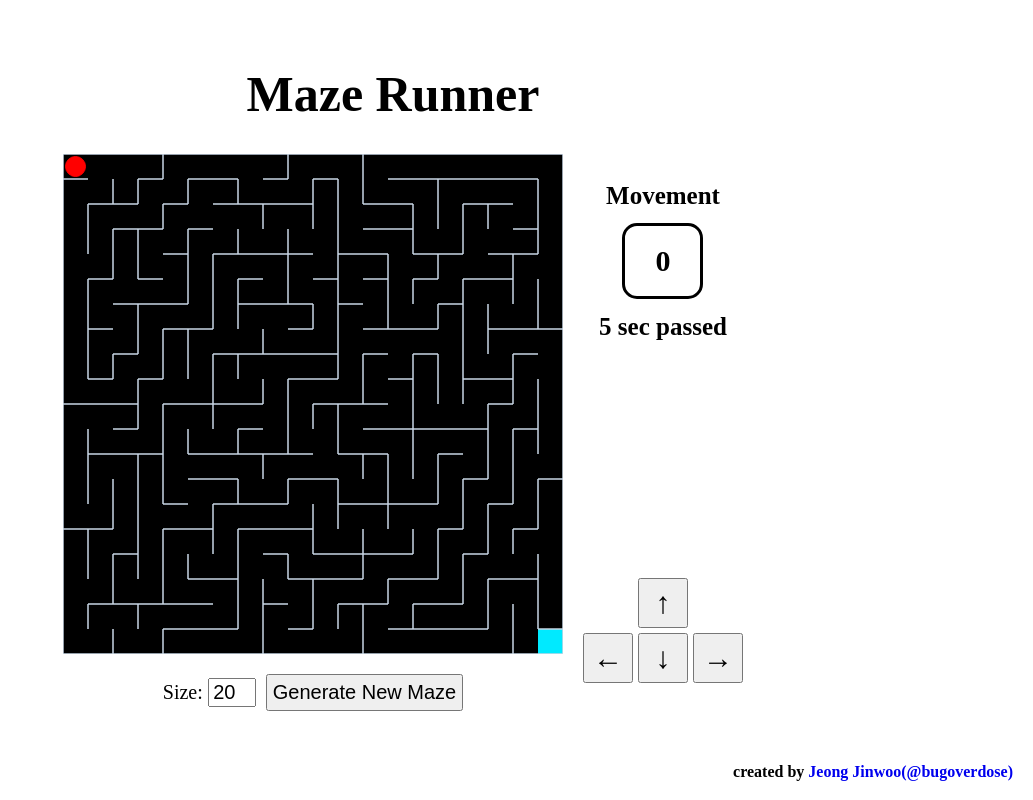
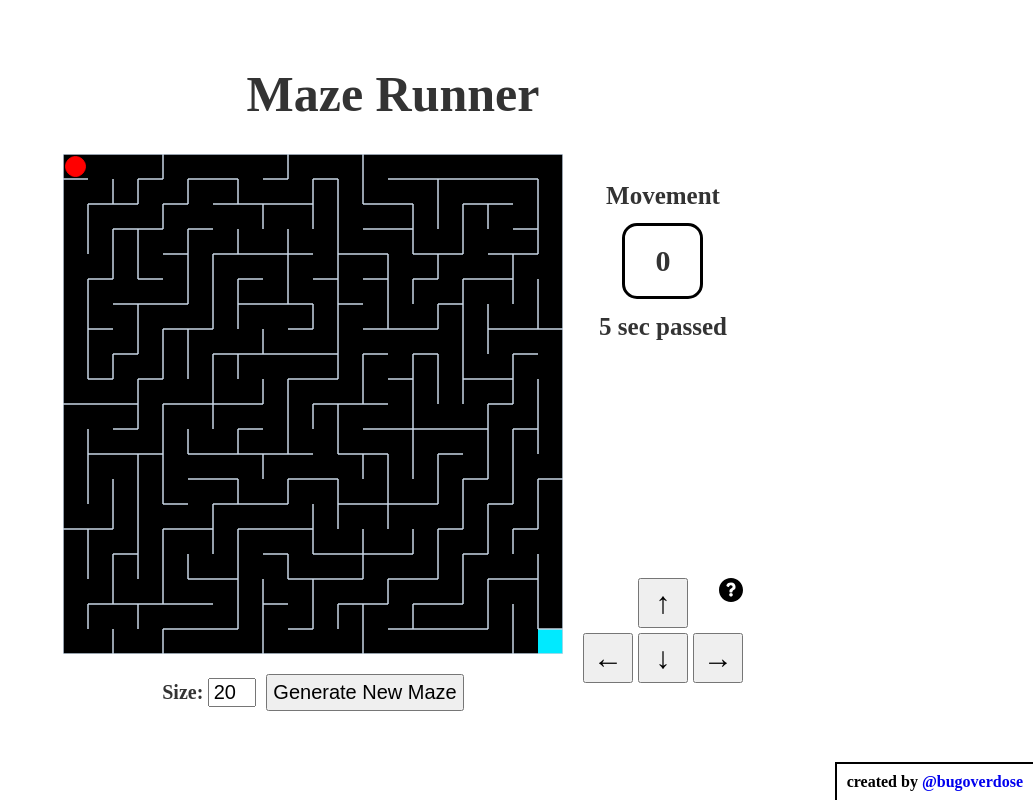
Before and after one commit to bugoverdose/maze-runner, a React (Create React App) app: page / in a window 1280 px wide. Shown: the whole page, without its empty margins (247-1280 px from the left). Built offline with nearby package versions, Linux system fonts and the light colour scheme.

Commit message:
feat: control explanation on hovering over question mark svg

```diff
--- a/src/components/Footer.tsx
+++ b/src/components/Footer.tsx
@@ -1,13 +1,17 @@
 import styled from "styled-components";
 
 const FooterContainer = styled.footer`
-  position: absolute;
+  // absolute은 화면이 줄어들어서 스크롤다운이 가능해졌을 때 element에 남아있음. 스크롤해도 따라오지 않음.
+  position: fixed; // fixed는 화면 기준. absolute은 element 기준
   bottom: 0;
   right: 0;
-  padding: 20px;
+  padding: 10px;
   font-weight: 600;
-  z-index: -1;
+  border-top: 2px black solid;
+  border-left: 2px black solid;
+  background-color: white;
 `;
+
 const GithubLink = styled.a`
   text-decoration: none;
 `;
@@ -15,8 +19,6 @@ const GithubLink = styled.a`
 export const Footer = () => (
   <FooterContainer>
     created by{" "}
-    <GithubLink href="https://github.com/bugoverdose">
-      Jeong Jinwoo(@bugoverdose)
-    </GithubLink>
+    <GithubLink href="https://github.com/bugoverdose">@bugoverdose</GithubLink>
   </FooterContainer>
 );
--- a/src/components/Maze.tsx
+++ b/src/components/Maze.tsx
@@ -6,6 +6,7 @@ import { generateMazeStructure } from "../logic/generate-maze-structure";
 import { isMovable } from "../logic/is-movable";
 import { endPosition, startPosition } from "../logic/paint-wall-info";
 import { CELL_SIZE } from "../styles/constants";
+import { QuestionMarkLogo } from "./QuestionMarkLogo";
 
 const Container = styled.div`
   text-align: center;
@@ -15,6 +16,7 @@ const Container = styled.div`
   align-items: center;
   height: 100vh;
   width: 100vw;
+  color: ${(props) => props.theme.textColor};
 `;
 
 const Header = styled.header`
@@ -46,6 +48,7 @@ const GeneratorForm = styled.form`
   label {
     margin-right: 10px;
     font-size: 20px;
+    font-weight: 600;
   }
 `;
 
@@ -80,7 +83,7 @@ const MovementCountBox = styled.div`
   align-items: center;
   font-size: 25px;
   font-weight: 600;
-  div {
+  & > div {
     border-radius: 15px;
     border: 3px ${(props) => props.theme.backgroundColor} solid;
     padding: 20px 30px;
@@ -103,6 +106,27 @@ const ControlBtn = styled.input.attrs({ type: "button" })`
   font-weight: 800;
 `;
 
+const HelpBtn = styled.div`
+  position: relative;
+  display: flex;
+  justify-content: flex-end;
+  align-items: flex-start;
+  & > svg:hover + span {
+    display: block; // The adjacent sibling selector (+) selects all elements that are the adjacent siblings of a specified element
+  } // svg:hover 상태면 형제인 span 태그도 드러남
+`;
+
+const HelpText = styled.span`
+  display: none;
+  position: absolute; // align itself to the closest relative father
+  top: -100px;
+  left: -300px;
+  border-radius: 15px;
+  border: 3px black solid;
+  background-color: white;
+  padding: 15px;
+`;
+
 const Popup = styled.div`
   /* 대안: position: absolute; // align itself according to the closest relative father (=body) */
   position: fixed; // 스크롤 내리더라도 브라우저 화면 자체를 기준으로 최초로 렌더링된 위치에 고정
@@ -113,6 +137,7 @@ const Popup = styled.div`
   display: flex;
   justify-content: center;
   align-items: center;
+  z-index: 99;
   // pseudo selector 재활 훈련
   & > div {
     border-radius: 30px;
@@ -140,19 +165,20 @@ const Maze = () => {
   const theme = useTheme();
   const canvasRef = useRef<HTMLCanvasElement>(null);
 
-  const [mazeSize, setMazeSize] = useState(20);
+  const [mazeSize, _setMazeSize] = useState(20);
   const [mazeSizeInput, setMazeSizeInput] = useState(20);
 
   const [canvasSize, setCanvasSize] = useState(mazeSize * CELL_SIZE);
-  const [maze, setMaze] = useState(new MazeBoard(mazeSize, CELL_SIZE));
+  const [maze] = useState(new MazeBoard(mazeSize, CELL_SIZE));
 
+  const [time, setTime] = useState(0);
   const [moveCount, _setMoveCount] = useState(0);
-  const [time, setTime] = useState(0);
   const [isFinished, _setIsFinished] = useState(false);
 
   // 이벤트리스너에서는 업데이트된 state 값 접근 불가 => useRef를 업데이트하여 접근
   const moveCountRef = React.useRef(moveCount);
   const isFinishedRef = React.useRef(isFinished);
+  const mazeSizeRef = React.useRef(mazeSize);
 
   const setMoveCount = (data: number) => {
     moveCountRef.current = data; // useRef와 useState를 일치시키기
@@ -162,6 +188,11 @@ const Maze = () => {
     isFinishedRef.current = data;
     _setIsFinished(data);
   };
+  const setMazeSize = (data: number) => {
+    mazeSizeRef.current = data;
+    _setMazeSize(data);
+  };
+
   const [isPopupMode, setIsPopupMode] = useState(false);
 
   // 미로 구조 정의 후 화면에 색칠
@@ -176,7 +207,7 @@ const Maze = () => {
     canvas.style.height = canvasSize.toString();
     canvas.style.width = canvasSize.toString();
 
-    setMaze(generateMazeStructure(maze));
+    generateMazeStructure(maze);
 
     paintMaze();
   };
@@ -250,7 +281,10 @@ const Maze = () => {
     }
     paintMaze();
 
-    if (maze.player.row === mazeSize - 1 && maze.player.col === mazeSize - 1) {
+    if (
+      maze.player.row === mazeSizeRef.current - 1 &&
+      maze.player.col === mazeSizeRef.current - 1
+    ) {
       setIsFinished(true);
     }
   };
@@ -276,8 +310,7 @@ const Maze = () => {
   };
 
   useEffect(() => {
-    generateMaze();
-    // eslint-disable-next-line
+    generateMaze(); // eslint-disable-next-line
   }, [mazeSize]);
 
   // 시간 경과 표시
@@ -298,13 +331,12 @@ const Maze = () => {
         setIsPopupMode(false);
       }, 3000);
       return () => clearTimeout(closePopUp); // return a function in the useEffect callback and that function will run when the component unmounts
-    }
-    // eslint-disable-next-line
+    } // eslint-disable-next-line
   }, [isFinished]);
 
   // 주의: React.KeyboardEvent 타입이 아님
   const handleKeyDown = (event: KeyboardEvent) => {
-    onControlPlayer(event.key.slice(5)); // "ArrowDown", "ArrowLeft", etc => "Down", "Left", etc
+    onControlPlayer(event.key); // "ArrowDown", "ArrowLeft", etc
   };
 
   // 핵심: 이벤트리스너에서는 useRef에 업데이트된 현재 state값을 저장하여 접근해야 함. state 값 직접 접근 불가.
@@ -314,8 +346,7 @@ const Maze = () => {
 
     return () => {
       window.removeEventListener("keydown", handleKeyDown); // 컴포넌트 unmount 시점에 실행되는 함수
-    };
-    // eslint-disable-next-line
+    }; // eslint-disable-next-line
   }, []);
 
   return (
@@ -345,20 +376,26 @@ const Maze = () => {
               <div></div>
               <ControlBtn
                 value="&uarr;"
-                onClick={() => onControlPlayer("Up")}
+                onClick={() => onControlPlayer("ArrowUp")}
               />
-              <div></div>
+              <HelpBtn>
+                <QuestionMarkLogo />
+                <HelpText>
+                  Click the buttons or use your keyboard to move the red dot and
+                  reach the blue area!
+                </HelpText>
+              </HelpBtn>
               <ControlBtn
                 value="&larr;"
-                onClick={() => onControlPlayer("Left")}
+                onClick={() => onControlPlayer("ArrowLeft")}
               />
               <ControlBtn
                 value="&darr;"
-                onClick={() => onControlPlayer("Down")}
+                onClick={() => onControlPlayer("ArrowDown")}
               />
               <ControlBtn
                 value="&rarr;"
-                onClick={() => onControlPlayer("Right")}
+                onClick={() => onControlPlayer("ArrowRight")}
               />
             </ControlPanel>
           </PlayContainer>
--- /dev/null
+++ b/src/components/QuestionMarkLogo.tsx
@@ -0,0 +1,14 @@
+import styled from "styled-components";
+
+const Icon = styled.svg``;
+
+export const QuestionMarkLogo = () => (
+  <Icon
+    width="24"
+    height="24"
+    viewBox="0 0 1000 1000"
+    xmlns="http://www.w3.org/2000/svg"
+  >
+    <path d="M 500 0C 224 0 0 224 0 500C 0 776 224 1000 500 1000C 776 1000 1000 776 1000 500C 1000 224 776 0 500 0C 500 0 500 0 500 0 M 501 191C 626 191 690 275 690 375C 690 475 639 483 595 513C 573 525 558 553 559 575C 559 591 554 602 541 601C 541 601 460 601 460 601C 446 601 436 581 436 570C 436 503 441 488 476 454C 512 421 566 408 567 373C 566 344 549 308 495 306C 463 303 445 314 411 361C 400 373 384 382 372 373C 372 373 318 333 318 333C 309 323 303 307 312 293C 362 218 401 191 501 191C 501 191 501 191 501 191M 500 625C 541 625 575 659 575 700C 576 742 540 776 500 775C 457 775 426 739 425 700C 425 659 459 625 500 625C 500 625 500 625 500 625" />
+  </Icon>
+);
--- a/src/logic/is-movable.ts
+++ b/src/logic/is-movable.ts
@@ -2,13 +2,13 @@ import { MazeBoard } from "../domains/MazeBoard";
 
 export const isMovable = (direction: string, maze: MazeBoard) => {
   const playerPosition = maze.blocks[maze.player.col][maze.player.row];
-  if (direction === "Left" && !playerPosition.westWall) {
+  if (direction === "ArrowLeft" && !playerPosition.westWall) {
     maze.player.col -= 1;
-  } else if (direction === "Right" && !playerPosition.eastWall) {
+  } else if (direction === "ArrowRight" && !playerPosition.eastWall) {
     maze.player.col += 1;
-  } else if (direction === "Up" && !playerPosition.northWall) {
+  } else if (direction === "ArrowUp" && !playerPosition.northWall) {
     maze.player.row -= 1;
-  } else if (direction === "Down" && !playerPosition.southWall) {
+  } else if (direction === "ArrowDown" && !playerPosition.southWall) {
     maze.player.row += 1;
   } else {
     return false;
--- a/src/styles/styled.d.ts
+++ b/src/styles/styled.d.ts
@@ -6,5 +6,6 @@ declare module "styled-components" {
     wallColor: string;
     playerColor: string;
     finishColor: string;
+    textColor: string;
   }
 }
--- a/src/styles/theme.ts
+++ b/src/styles/theme.ts
@@ -5,4 +5,5 @@ export const theme: DefaultTheme = {
   wallColor: "#c8d6e5",
   playerColor: "#ff0000",
   finishColor: "#00eaff",
+  textColor: "rgba(0, 0, 0, 0.8)",
 };
```
Also changed, not shown: 1 other file (tests, documents, lock files or other folders).
